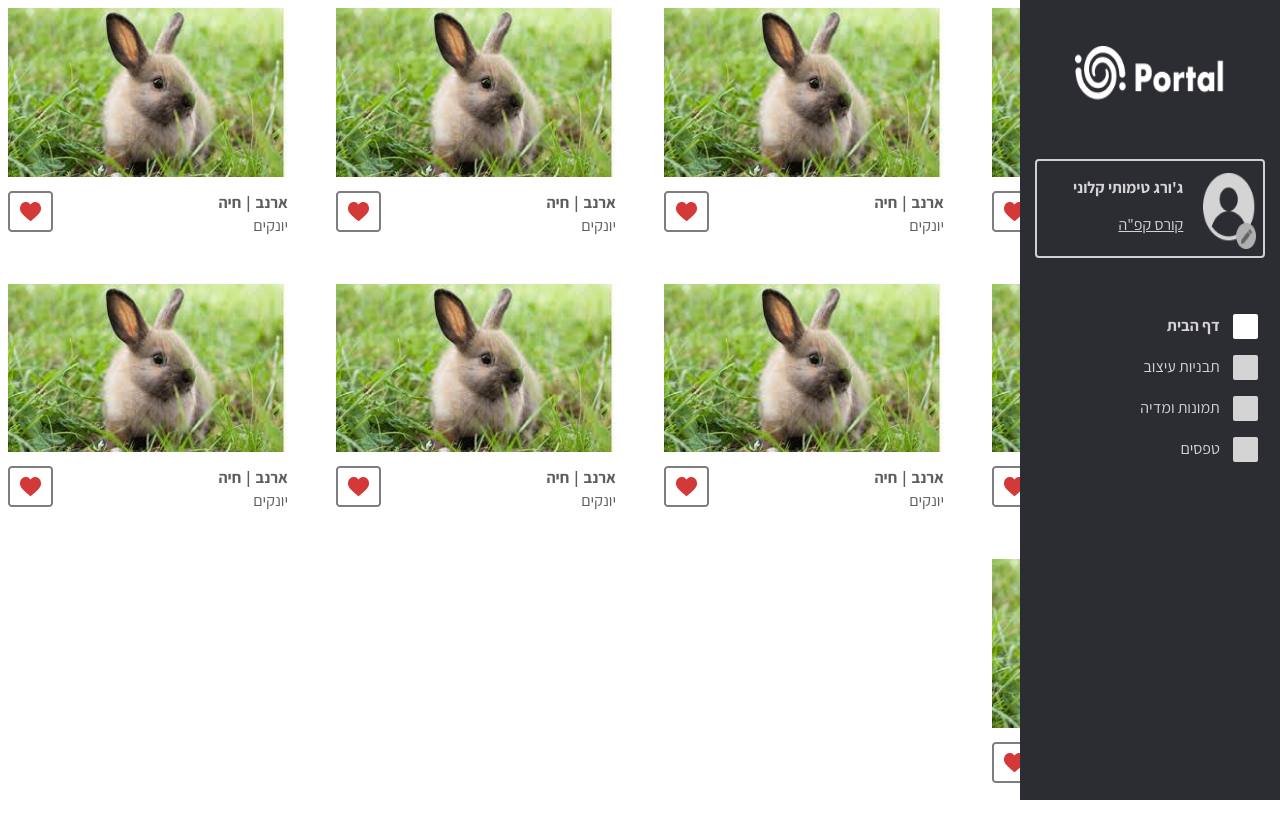
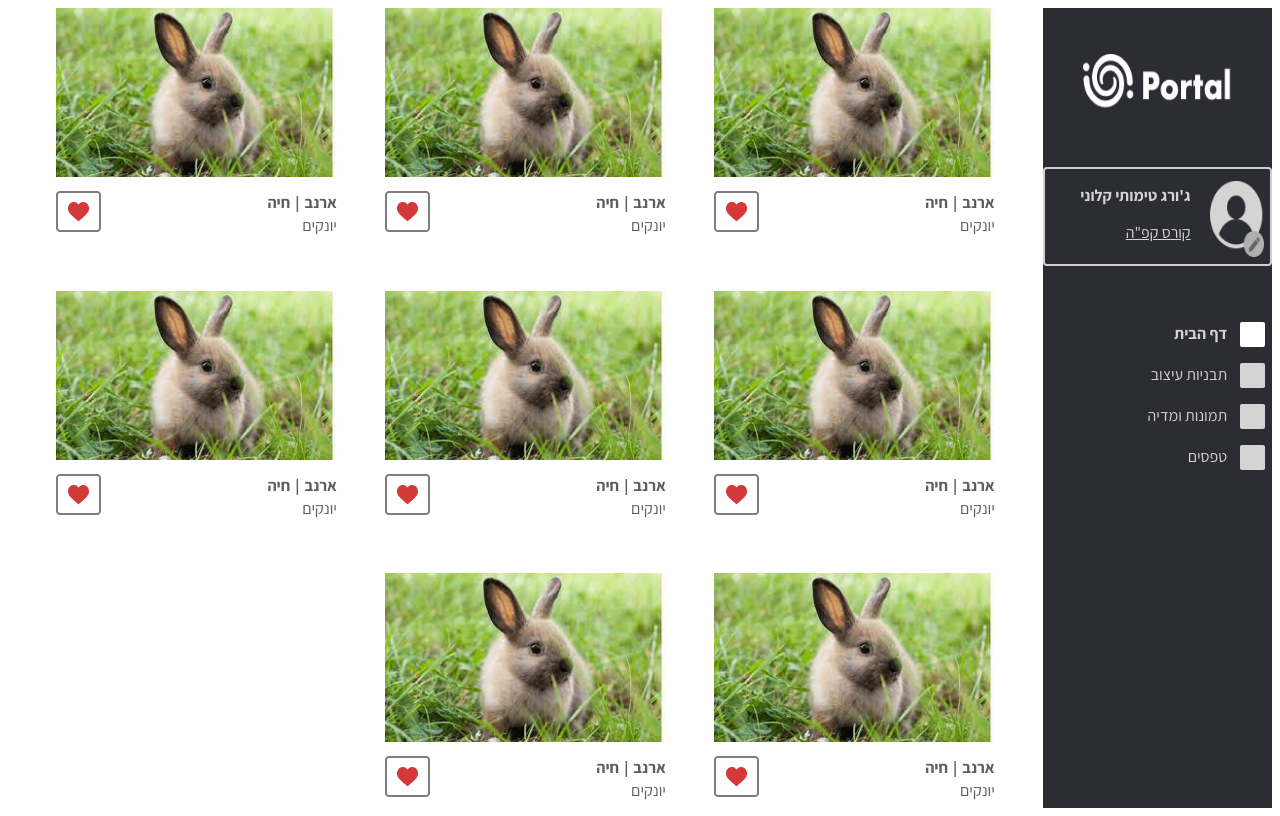
Before and after one commit to 50yearskippur/portalClient, a React (Create React App) app: page / in a window 1280 px wide. Built offline with nearby package versions, Linux system fonts and the light colour scheme.

Commit message:
position sticky to navbar

```diff
--- a/src/App.css
+++ b/src/App.css
@@ -8,4 +8,5 @@
   direction: rtl;
   font-family: Assistant;
   user-select: none;
+  display: flex;
 }
--- a/src/components/NavBar/NavBar.css
+++ b/src/components/NavBar/NavBar.css
@@ -1,6 +1,7 @@
 .navbar-container {
   background-color: #2c2c33;
-  position: fixed;
+  position: sticky;
+  top: 0;
   height: 100vh;
   width: 20.3vw;
   display: flex;
--- a/src/components/NavBar/NavBar.jsx
+++ b/src/components/NavBar/NavBar.jsx
@@ -20,7 +20,7 @@ const NavBar = () => {
       <img className="portal-logo" alt="portal logo" src={portalLogo} />
       <UserDetails user={user} />
       <TitleList
-        style={{ right: "-1.5vw", marginTop: "7vh" }}
+        style={{right: "-1.5vw", marginTop: "7vh"}}
         titlesArray={["דף הבית", "תבניות עיצוב", "תמונות ומדיה", "טפסים"]}
       />
     </div>
--- a/src/components/PageTemplate/PageTemplate.css
+++ b/src/components/PageTemplate/PageTemplate.css
@@ -1,4 +1,6 @@
 .page-template {
+  margin-left: 48px;
+  margin-right: 48px;
   width: 100%;
   display: grid;
   justify-content: space-between;
--- a/src/components/PageTemplate/PageTemplate.jsx
+++ b/src/components/PageTemplate/PageTemplate.jsx
@@ -3,15 +3,6 @@ import rabit from "./rabit.jpg";
 
 const PageTemplate = ({gridStyle, ItemComponent}) => {
   const data = [
-    {
-      title: "ארנב",
-      type: "חיה",
-      subSubject: {
-        title: "יונקים",
-      },
-      media: rabit,
-      mediaType: "image",
-    },
     {
       title: "ארנב",
       type: "חיה",
```
